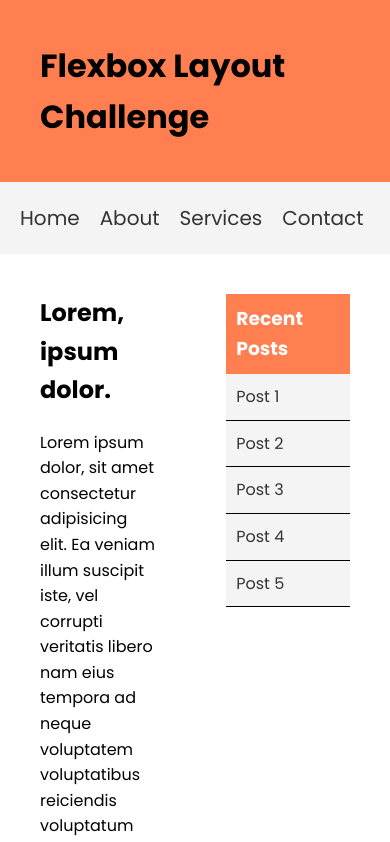
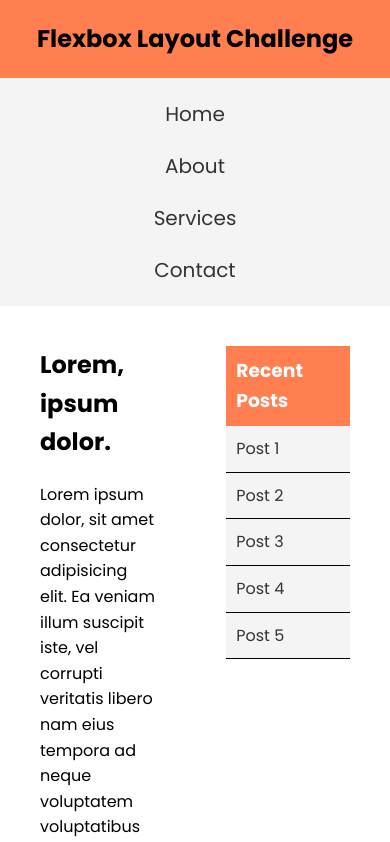
Before and after one commit to Ztevencodes/Flexbox-layout-challange, a plain HTML site: page index.html in a window 390 px wide. Shown: the top 842 px of the page. Drawn offline with Linux system fonts and the light colour scheme.

Commit message:
Update style.css
Added tablet format media queries

```diff
--- a/css/style.css
+++ b/css/style.css
@@ -71,3 +71,19 @@
   background-color: #f4f4f4;
   border-bottom: 1px solid;
 }
+
+@media (max-width: 768px) {
+  .header {
+    padding: 20px
+  }
+
+  .header h1 {
+    font-size: 1.5rem;
+    text-align: center;
+  }
+
+  .main-menu {
+    flex-direction: column;
+    text-align: center;
+  }
+}
```
